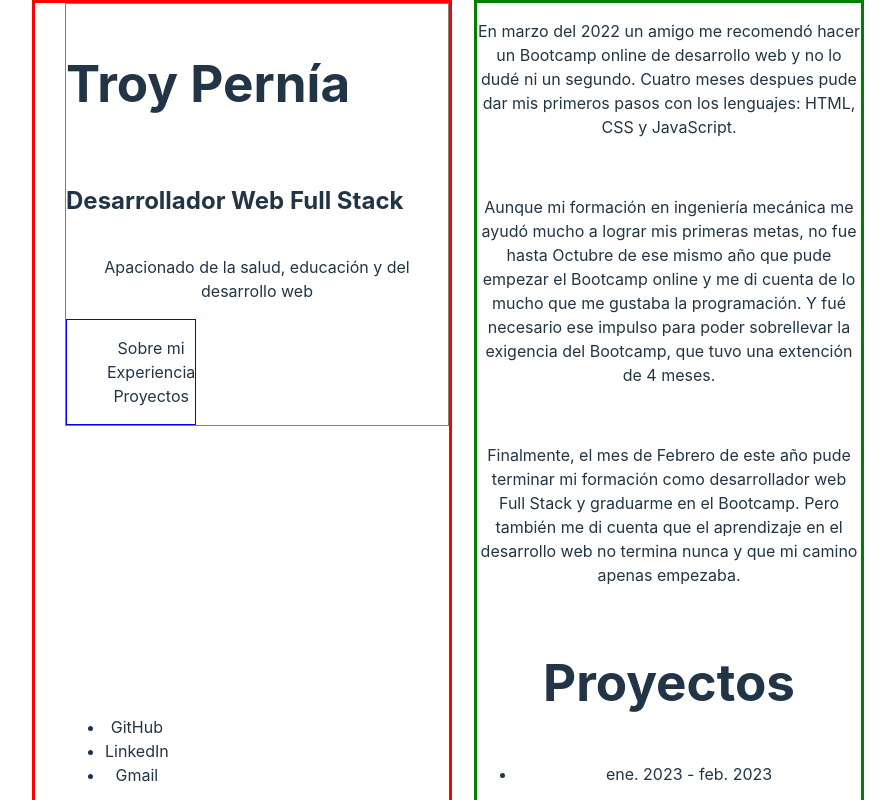
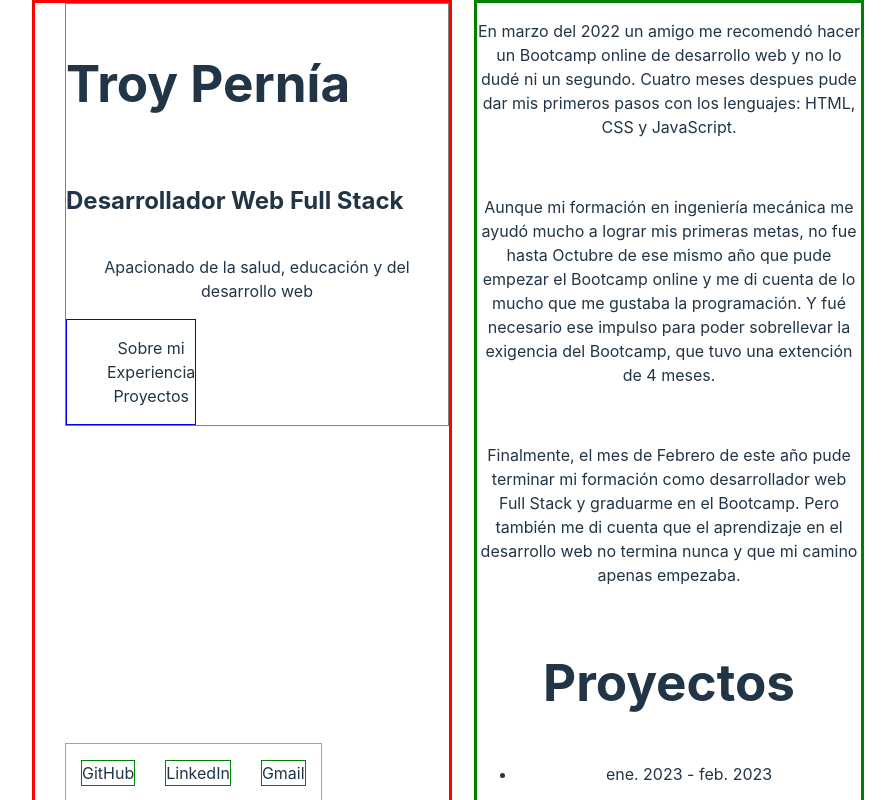
Before and after one commit to Tortoiselizard/Portafolio_Front, a React (Vite) app: page / in a window 1280 px wide. Shown: the top 800 px of the page, without its empty margins (224-1119 px from the left). Built offline with nearby package versions, Linux system fonts and the light colour scheme.

Commit message:
change components/Contact.module.css: add styles for classes: ContactContainer, ul and li tag into it

```diff
--- a/src/components/Contact/Contact.module.css
+++ b/src/components/Contact/Contact.module.css
@@ -0,0 +1,16 @@
+.ContactContainer {
+    border: thin solid salmon;
+}
+
+.ContactContainer ul {
+    padding: 0px;
+    list-style: none;
+    display: flex;
+    justify-content: space-around;
+    align-items: center;
+}
+
+.ContactContainer ul li {
+    border: thin solid green;
+    margin: 0px 15px;
+}
```
